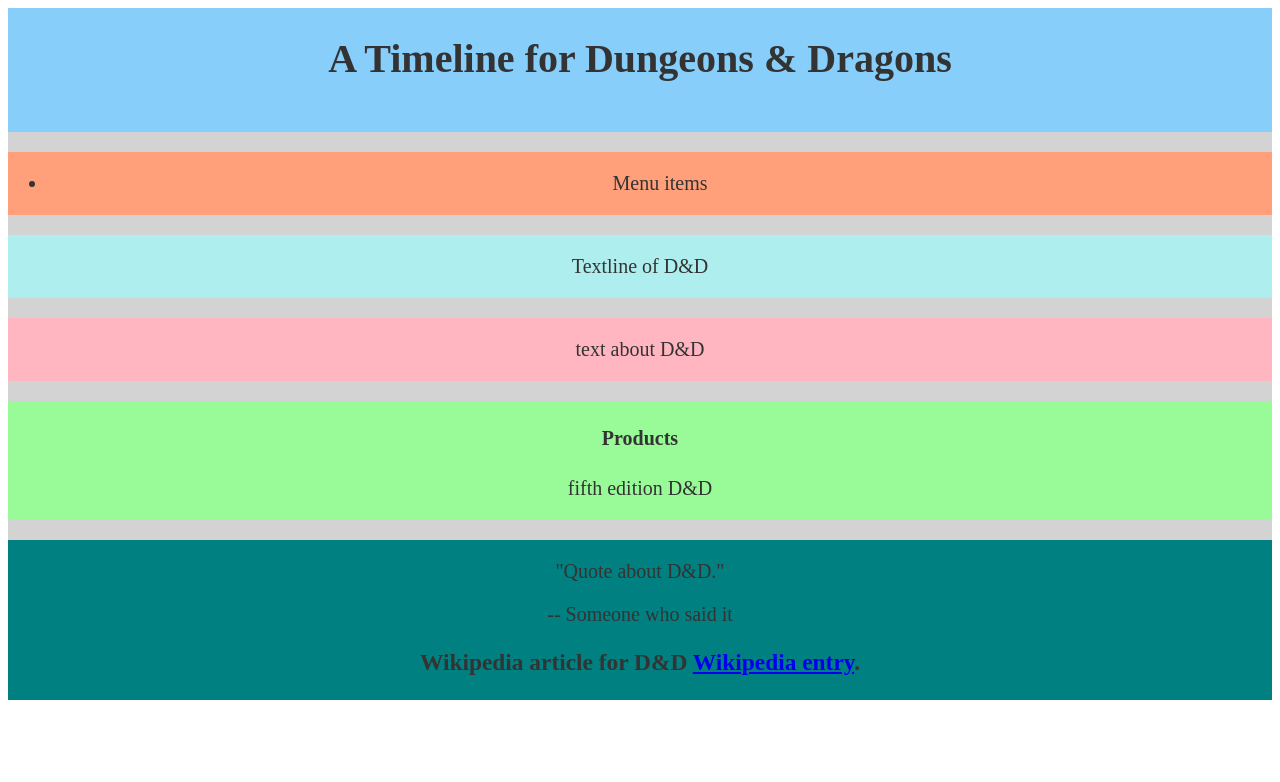
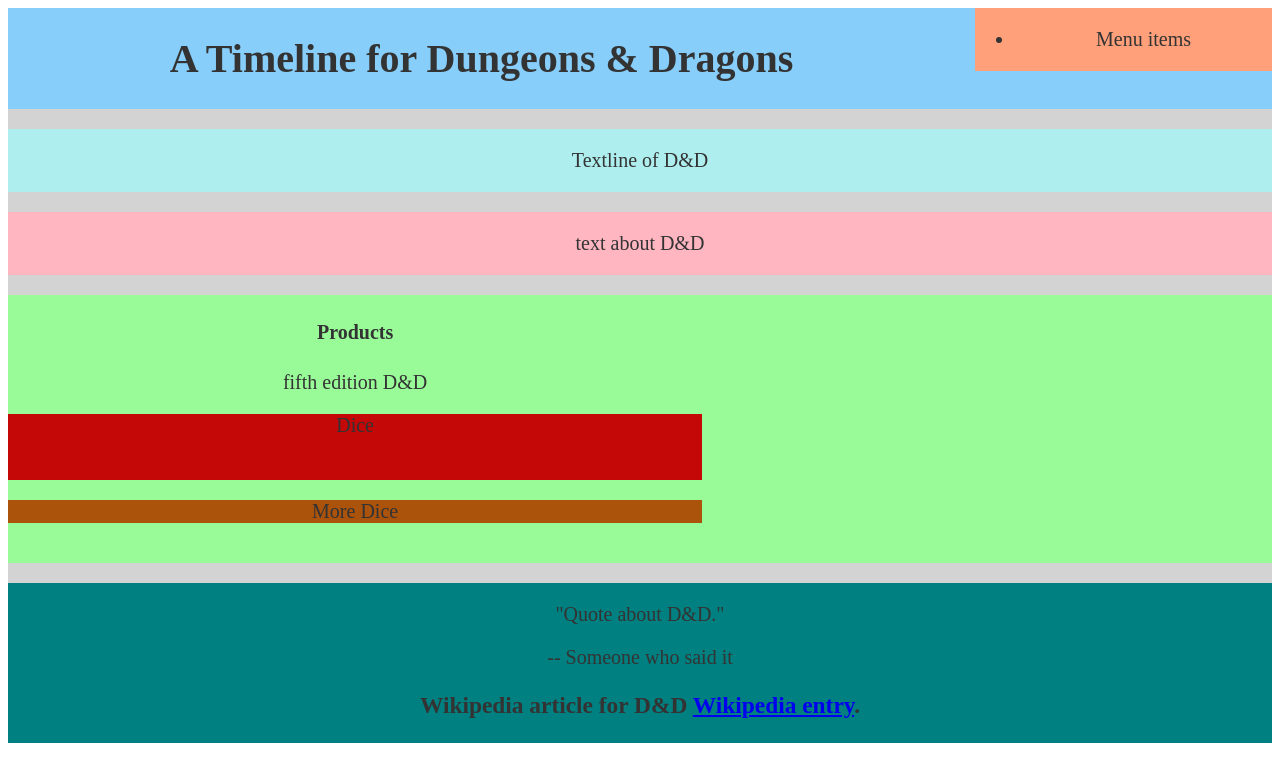
Before and after one commit to bakerville/tribute-page, a plain HTML site: page index.html in a window 1280 px wide. Drawn offline with Linux system fonts and the light colour scheme; a web font is replaced by a local one.

Commit message:
CSS Grid
experimenting with css grid styles. Needs more work.

```diff
--- a/index.html
+++ b/index.html
@@ -11,23 +11,19 @@
     <body>
 
         <div id="main">
+          <div class="top">
+            <header class="hero">
+              <h1 id"=title">A Timeline for Dungeons & Dragons</h1>
 
-          <div class="top">
-            <header id"=title">
-              <h1 >A Timeline for Dungeons & Dragons</h1>
             </header>
-            <div class="hero">
-              <img id="image" id="img-caption"/>
-            </div>
-
-          </div>
-
-
-            <nav class="menu">
+                  <nav class="menu">
                   <ul>
                     <li>Menu items</li>
                   </ul>
             </nav>
+          </div>
+
+
 
 
             <section class="timeline">
@@ -44,8 +40,24 @@
                         <h4><b>Products</b></h4>
                         <p>fifth edition D&D</p>
                       </div>
-                    </div>
+
+                    <div class="dice">
+                <div class="D20">
+              <p>Dice</p>
+              <img id="image" id="img-caption"/>
+            </div>
+            <div class="D6">
+              <p>More Dice</p>
+            </div>
+            </div>
+
+
+          </div>
+
+
+
             </section>
+
 
 
 
--- a/styles.css
+++ b/styles.css
@@ -23,27 +23,34 @@ html,body{
   #main {
      background: LightGray;
      display: grid;
-     grid-gap: 20px 10px;
+     grid-gap: 20px;
   }
 
    .top{
       background:LightSkyBlue;
+      display: grid;
+      grid-gap: 20px;
+      grid-template-areas:
+      "hero hero menu"
+      "hero hero menu"
     }
+      .hero{
 
-    #title {
-      color:red;
+      grid-area: hero;
     }
-
-    .hero{
-
-    }
+    #title { }
 
 
+
+
+    /* NAVIGATION  */
 
   .menu{
       background:LightSalmon;
 
     }
+
+  /* INFORMATION */
   .timeline{
       background:PaleTurquoise;
 
@@ -53,17 +60,36 @@ html,body{
 
     }
 
+    /* PRODUCTS */
   .products {
     background: PaleGreen;
+    display: grid;
+    grid-gap: 20px;
+    grid-template-areas:
+    "product-card D20"
+    "product-card D6"
   }
 
   .product-info{
 
   }
 
-  .product-info{
+ .dice{
 
-  }
+
+    }
+
+    .D20{
+      background: rgb(196, 7, 7);
+
+    }
+
+
+    .D6{
+      background: rgb(172, 83, 11);
+
+    }
+
 
   .footer {
     background: teal;
```
